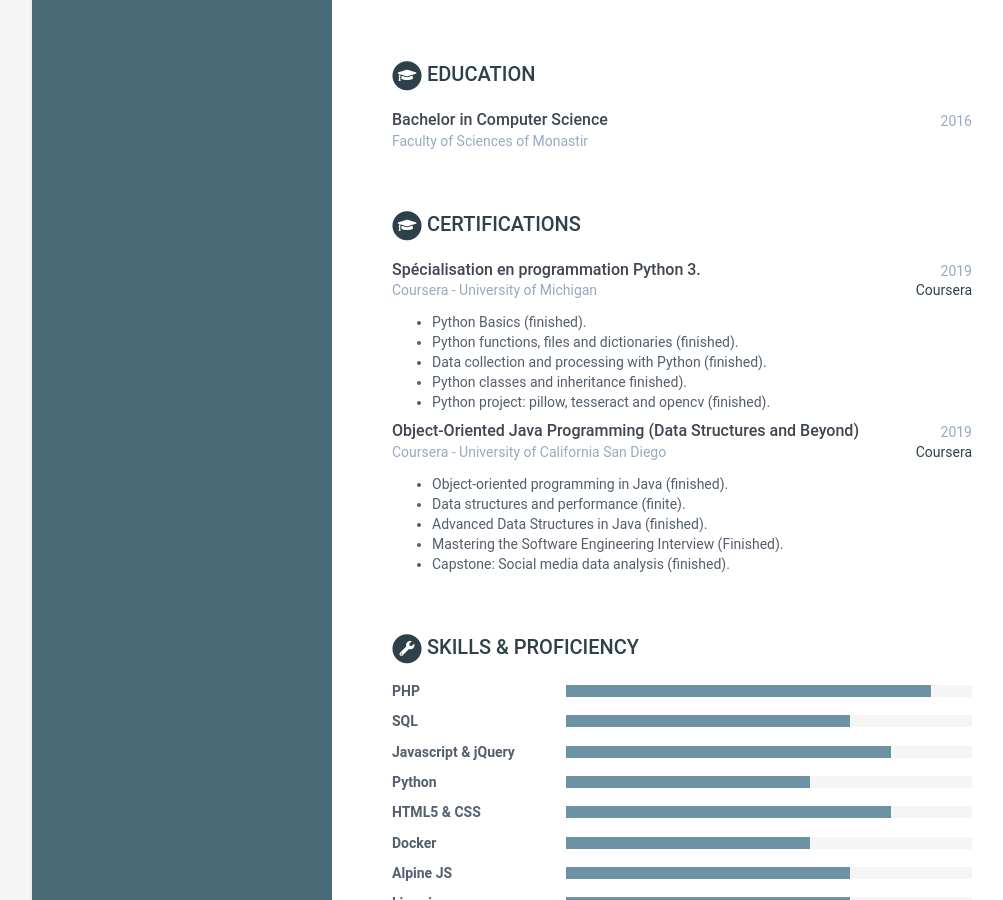
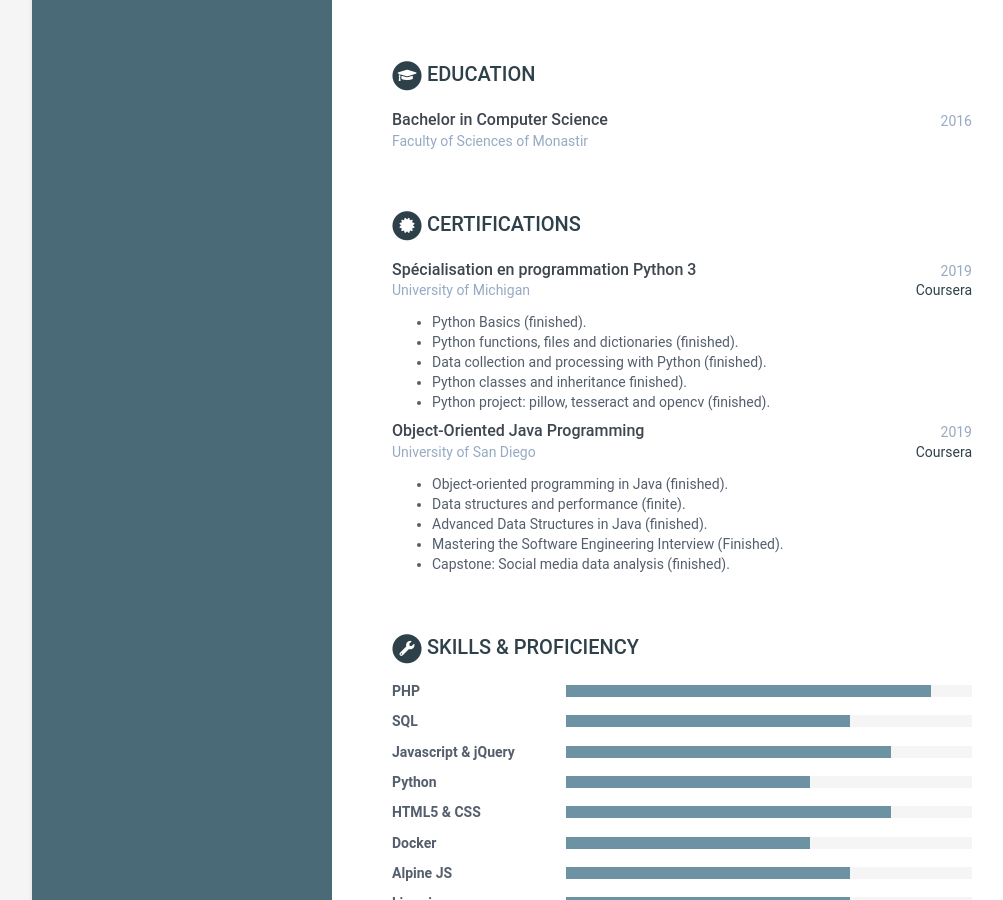
Before and after one commit to MoezMissaoui/MoezMissaoui.github.io, a Jekyll site: the page built from index.html, in a window 1280 px wide and 900 px high, scrolled down 2863 px. Shown: the whole window, without its empty margins (108-1111 px from the left). Built offline with Jekyll 4.4.1, drawn with Linux system fonts in a browser that asks for light colours.

Commit message:
chore: some updates

```diff
--- a/_data/data.yml
+++ b/_data/data.yml
@@ -228,10 +228,10 @@ experiences:
 certifications:
       title: Certifications
       list:
-        - name: Spécialisation en programmation Python 3.
+        - name: Spécialisation en programmation Python 3
           start: 2019
           end:
-          organization: Coursera - University of Michigan
+          organization: University of Michigan
           credentialid:
           credentialurl: coursera.org
           credentialname: Coursera
@@ -242,10 +242,10 @@ certifications:
             - Python classes and inheritance finished).
             - Python project: pillow, tesseract and opencv (finished).
 
-        - name: Object-Oriented Java Programming (Data Structures and Beyond)
+        - name: Object-Oriented Java Programming
           start: 2019
           end:
-          organization: Coursera - University of California San Diego
+          organization: University of San Diego
           credentialid:
           credentialurl: coursera.org
           credentialname: Coursera
--- a/_includes/certifications.html
+++ b/_includes/certifications.html
@@ -3,7 +3,7 @@
   <h2 class="section-title">
     <span class="fa-stack fa-xs">
       <i class="fas fa-circle fa-stack-2x"></i>
-      <i class="fas fa-graduation-cap fa-stack-1x fa-inverse"></i>
+      <i class="fas fa-certificate fa-stack-1x fa-inverse"></i>
     </span>
     {{ certifications.title }}
   </h2>
```
